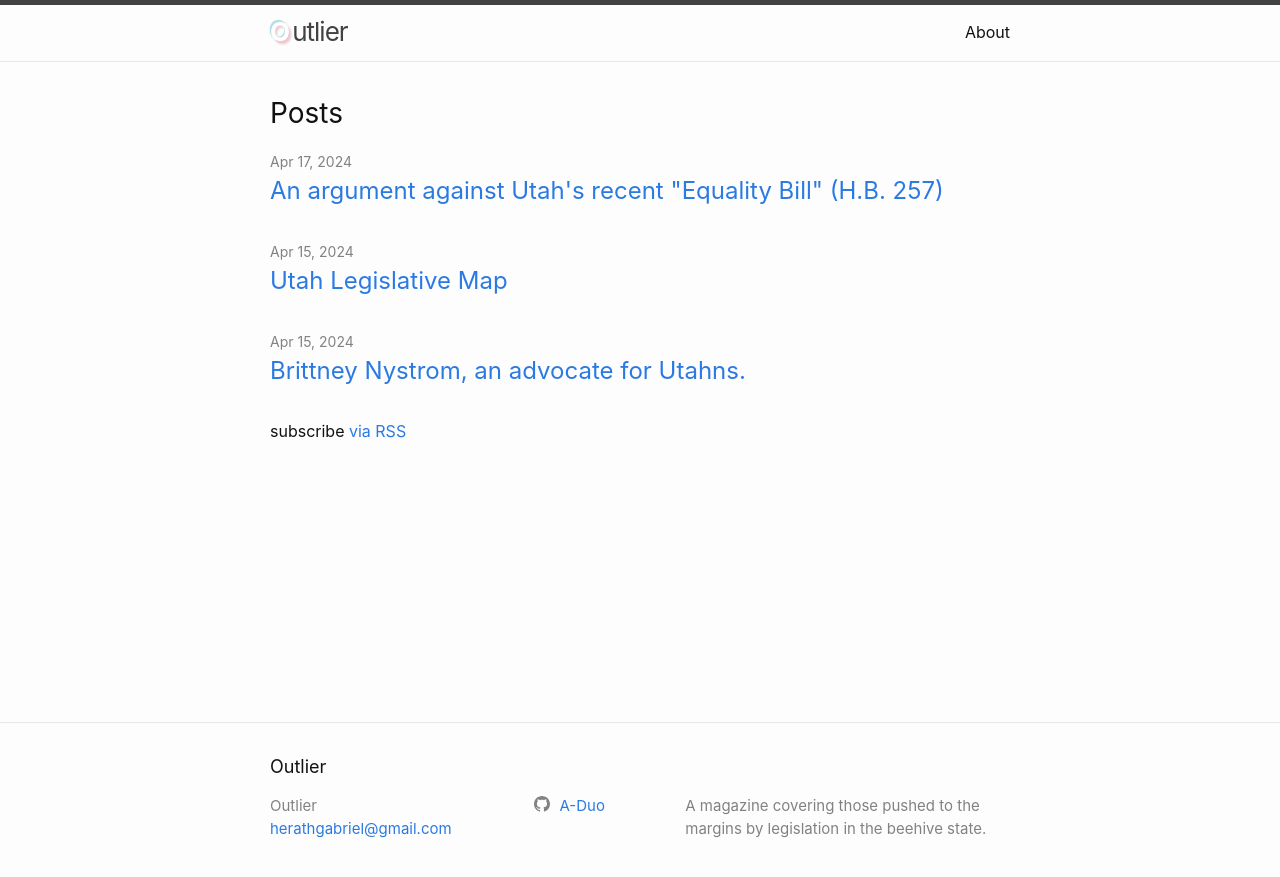
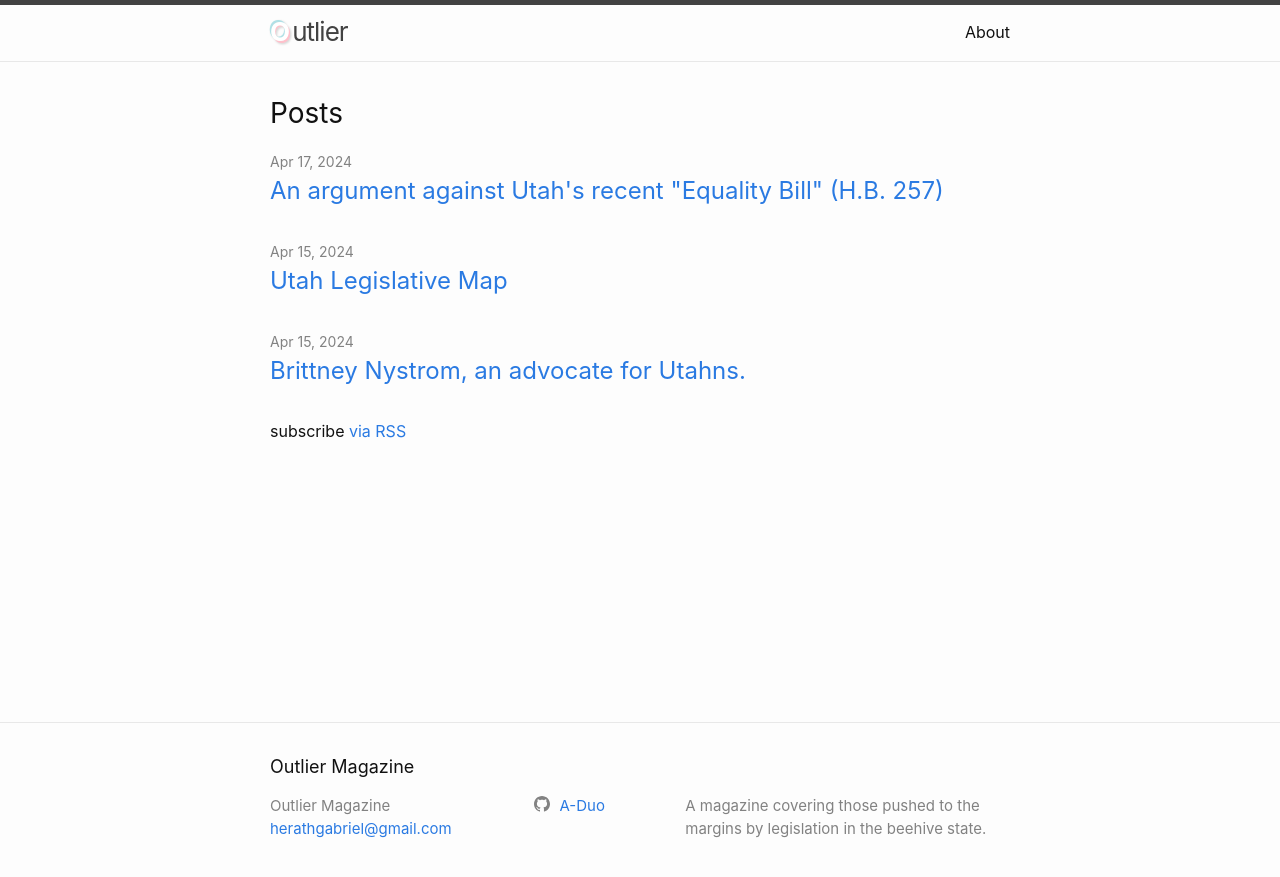
Before and after one commit to A-Duo/a-duo.github.io, a Jekyll site: the page built from index.markdown, in a window 1280 px wide. Shown: the top 877 px of the page. Built offline with Jekyll 4.4.1, drawn with Linux system fonts in a browser that asks for light colours.

Commit message:
Changed the bottom site name text

```diff
--- a/_config.yml
+++ b/_config.yml
@@ -18,7 +18,7 @@
 # You can create any custom variable you would like, and they will be accessible
 # in the templates via {{ site.myvariable }}.
 
-title: Outlier
+title: Outlier Magazine
 email: herathgabriel@gmail.com
 description: >- # this means to ignore newlines until "baseurl:"
   A magazine covering those pushed to the margins by legislation in the beehive state.
```
